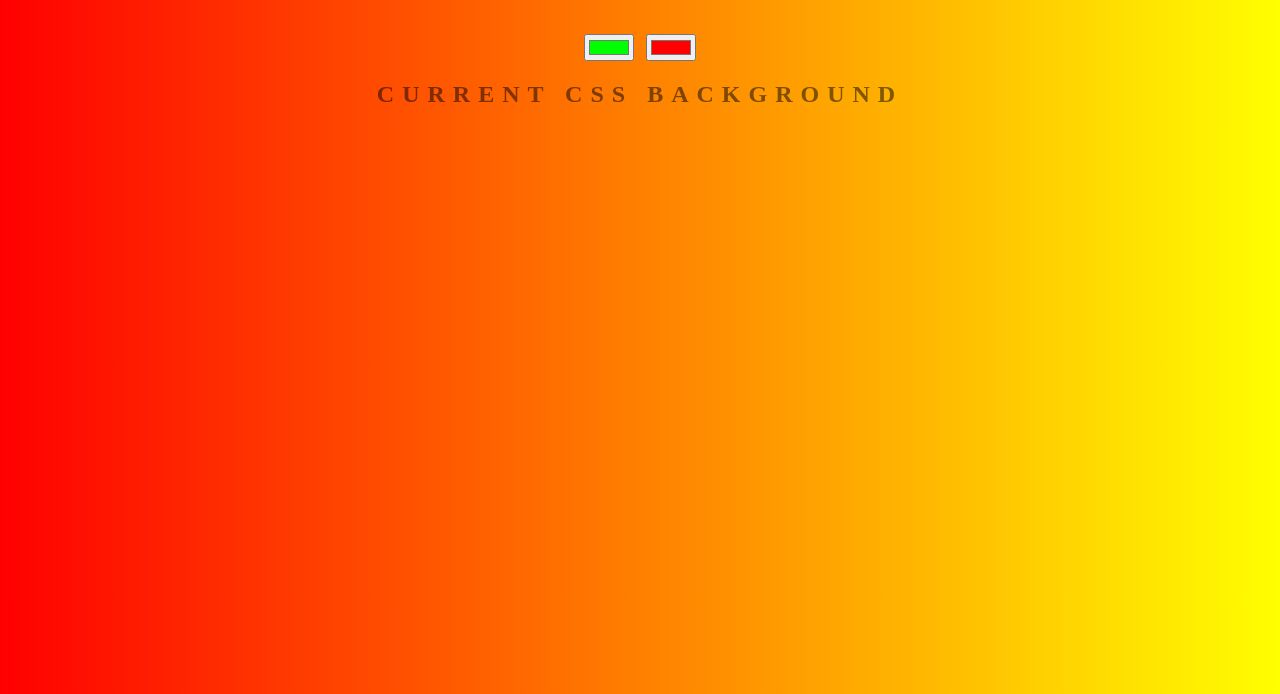
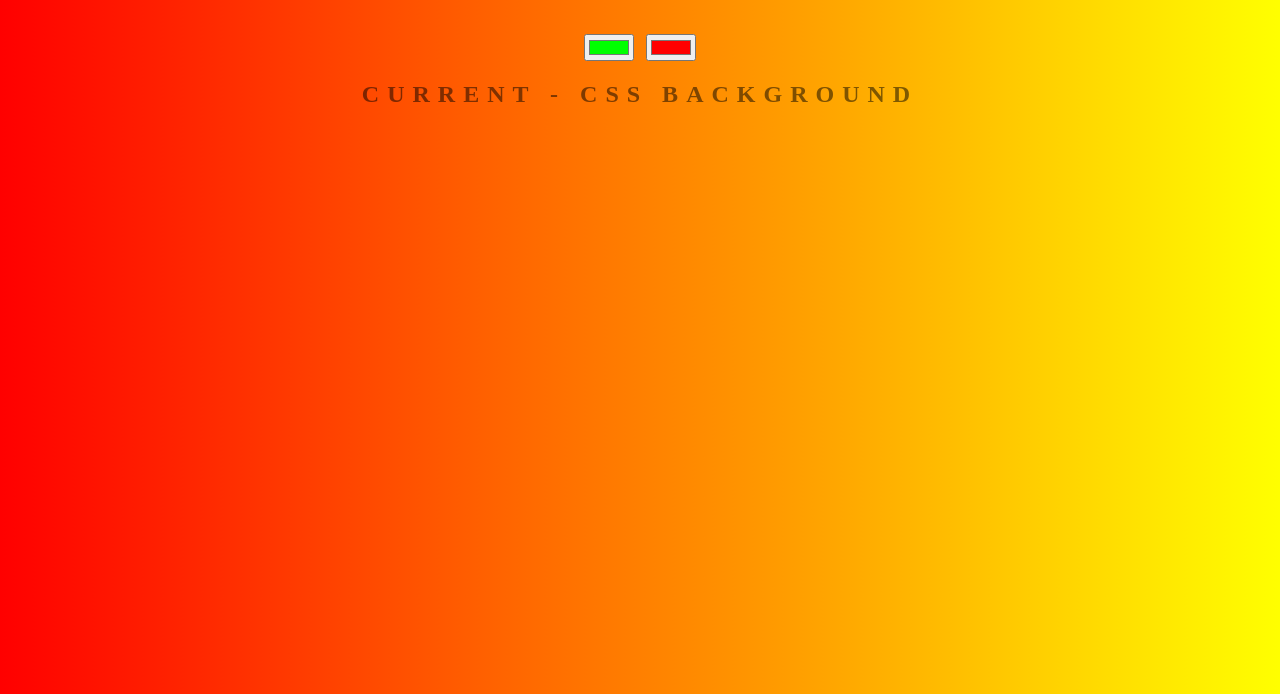
Before and after one commit to guilhas5/background-generator, a plain HTML site: page index.html in a window 1280 px wide. Shown: the part 106-800 px from the top of the page. Drawn offline with Linux system fonts and the light colour scheme.

Commit message:
change sth

```diff
--- a/index.html
+++ b/index.html
@@ -12,7 +12,7 @@
     <h1>cool Generator</h1>
     <input class="color1" type="color" name="color1" value="#00ff00">
     <input class="color2" type="color" name="color1" value="#ff0000">
-    <h2>Current CSS Background</h2>
+    <h2>Current - CSS Background</h2>
     <h3></h3>
     <script type="text/javascript" src="script.js"></script>
 
```
